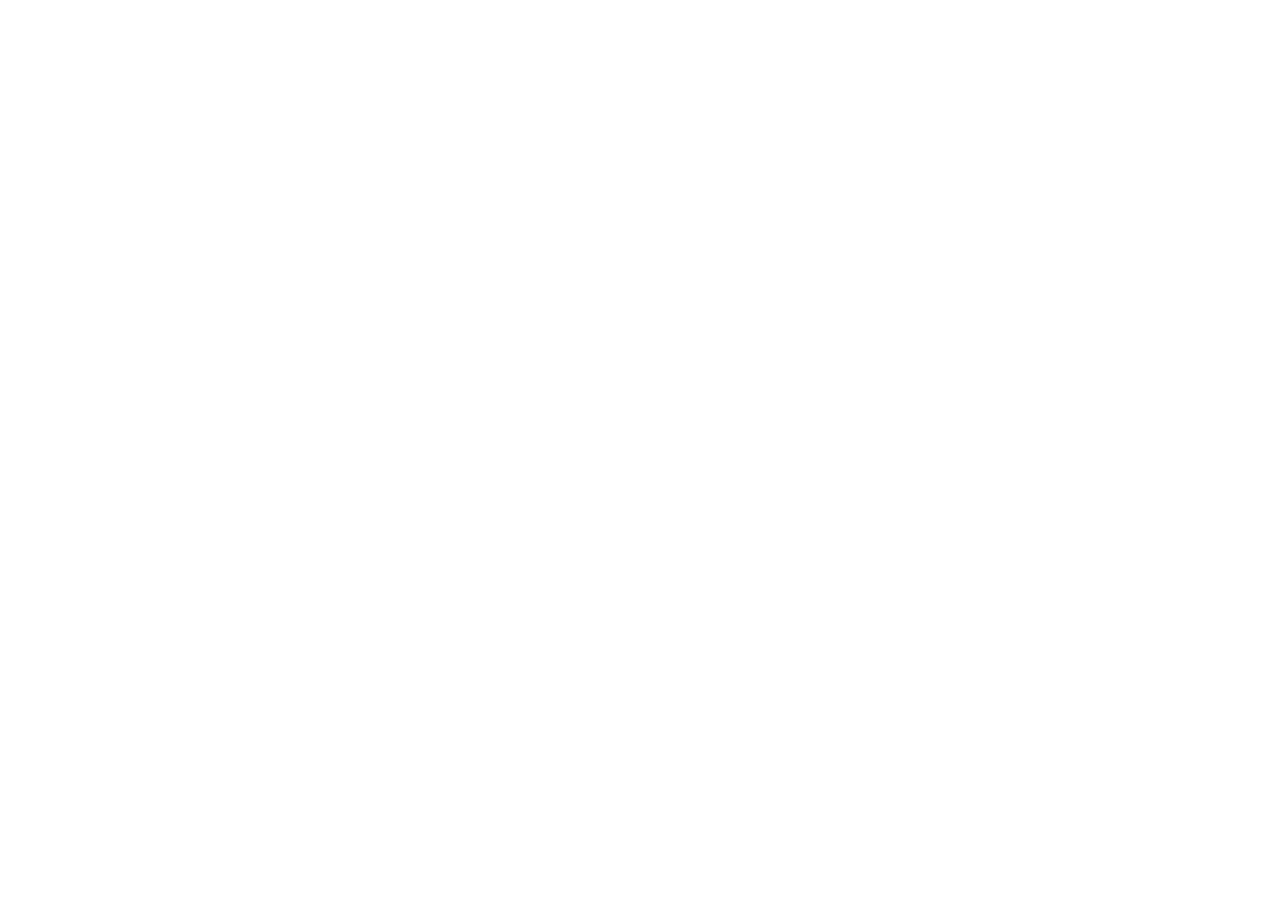
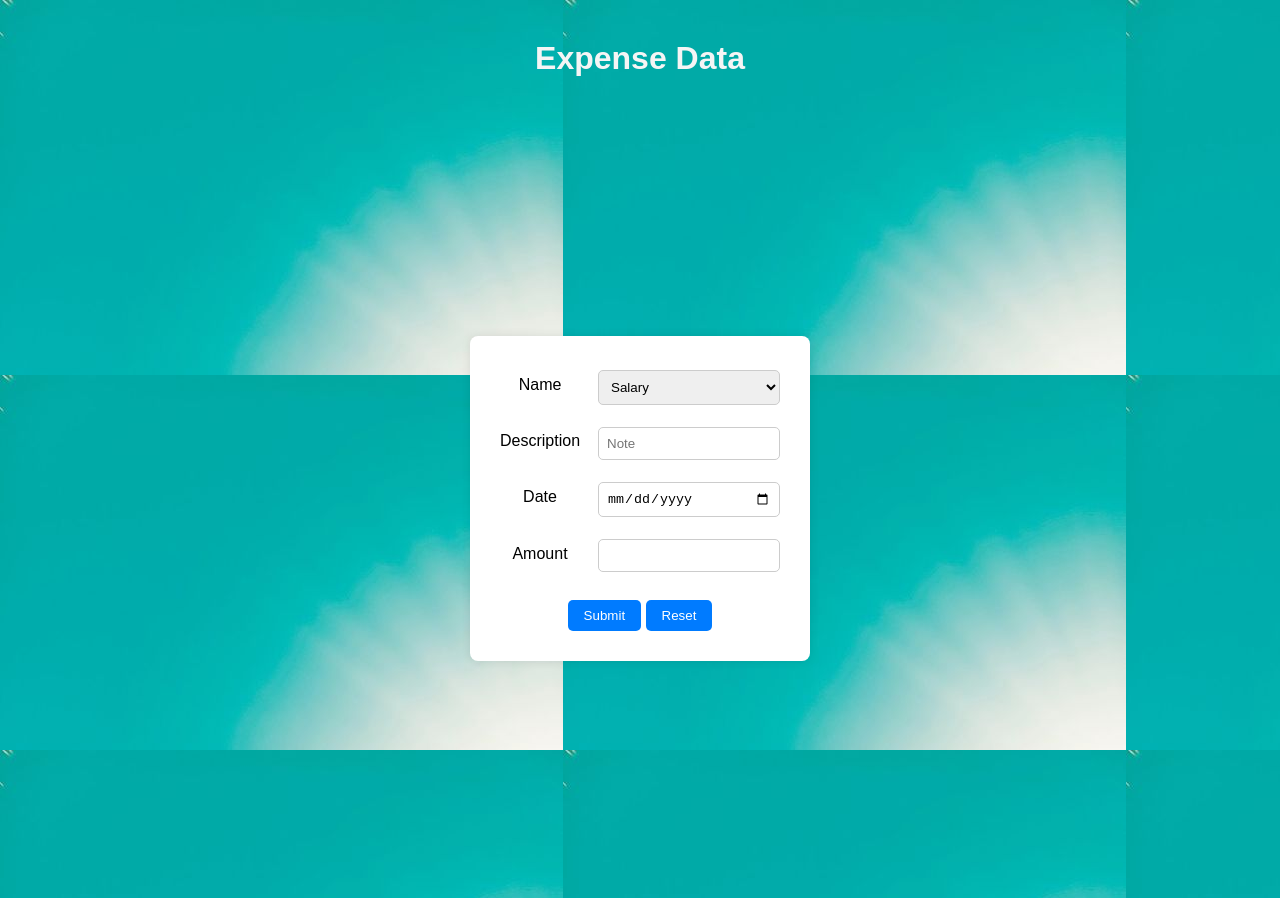
Before and after one commit to Srinidhicce/Expence_Tracker, a plain HTML site: page static/index.html in a window 1280 px wide. Before the commit the page ends 800 px from the top, so only its background shows below. Drawn offline with Linux system fonts and the light colour scheme; files whose address does not match are found by name.

Commit message:
expense page

```diff
--- a/static/index.html
+++ b/static/index.html
@@ -3,9 +3,49 @@
 <head>
     <meta charset="UTF-8">
     <meta name="viewport" content="width=device-width, initial-scale=1.0">
-    <title>Document</title>
+    <title>ExpenseTracker</title>
+    <link rel="icon" href="D:\Mern_Stack\Expencce_Tracker\static\img\logo.png">
+    <link rel="stylesheet" href="main.css">
 </head>
 <body>
-
+    <h1>Expense Data</h1> <!-- Corrected the spelling of "Expense" -->
+    <div class="container">
+        <div class="box">
+            <center>
+                <form>
+                    <table>
+                        <tr>
+                            <td>Name</td>
+                            <td>
+                                <select>
+                                    <option>Salary</option>
+                                    <option>Saving</option>
+                                    <option>Investment</option>
+                                </select>
+                            </td>
+                        </tr>
+                        <tr>
+                            <td>Description</td>
+                            <td><input type="text" placeholder="Note"></td>
+                        </tr>
+                        <tr>
+                            <td>Date</td>
+                            <td><input type="date"></td>
+                        </tr>
+                        <tr>
+                            <td>Amount</td>
+                            <td><input type="number"></td>
+                        </tr>
+                        <tr>
+                            <td colspan="2" align="center"> <!-- Corrected the colspan and added align="center" -->
+                                <input type="submit"> <!-- Corrected the spelling of "submit" -->
+                                <input type="reset"> <!-- Corrected the spelling of "reset" -->
+                            </td>
+                        </tr>
+                    </table>
+                </form>
+            </center>
+        </div>
+    </div>
 </body>
 </html>
--- a/static/main.css
+++ b/static/main.css
@@ -0,0 +1,67 @@
+body {
+    font-family: Arial, sans-serif;
+    background-image: url("D:/Mern_Stack/Expencce_Tracker/static/img/bg.jpg");
+    margin: 0;
+    padding: 0;
+}
+
+h1 {margin-top:40px;
+    color:whitesmoke;
+    text-align: center;
+}
+
+.container {
+    display: flex;
+    justify-content: center;
+    align-items: center;
+    height: 100vh;
+
+}
+
+.box {
+    background-color: #fff;
+    border-radius: 8px;
+    box-shadow: 0 0 10px rgba(0, 0, 0, 0.1);
+    padding: 20px;
+    width: 300px;
+}
+
+form {
+    text-align: center;
+}
+
+table {
+    width: 100%;
+}
+
+td {
+    padding: 8px;
+}
+
+input[type="text"],
+input[type="date"],
+input[type="number"],
+select {
+    width: 100%;
+    padding: 8px;
+    border: 1px solid #ccc;
+    border-radius: 5px;
+    box-sizing: border-box; /* Ensure padding is included in width */
+    margin-top: 4px; /* Add some spacing between inputs */
+}
+
+input[type="submit"],
+input[type="reset"] {
+    padding: 8px 16px;
+    border: none;
+    border-radius: 5px;
+    background-color: #007bff;
+    color: #fff;
+    cursor: pointer;
+    margin-top: 10px;
+}
+
+input[type="submit"]:hover,
+input[type="reset"]:hover {
+    background-color: #0056b3;
+}
```
Also changed, not shown: static/img/bg.jpg (added), static/img/logo.png (added).
